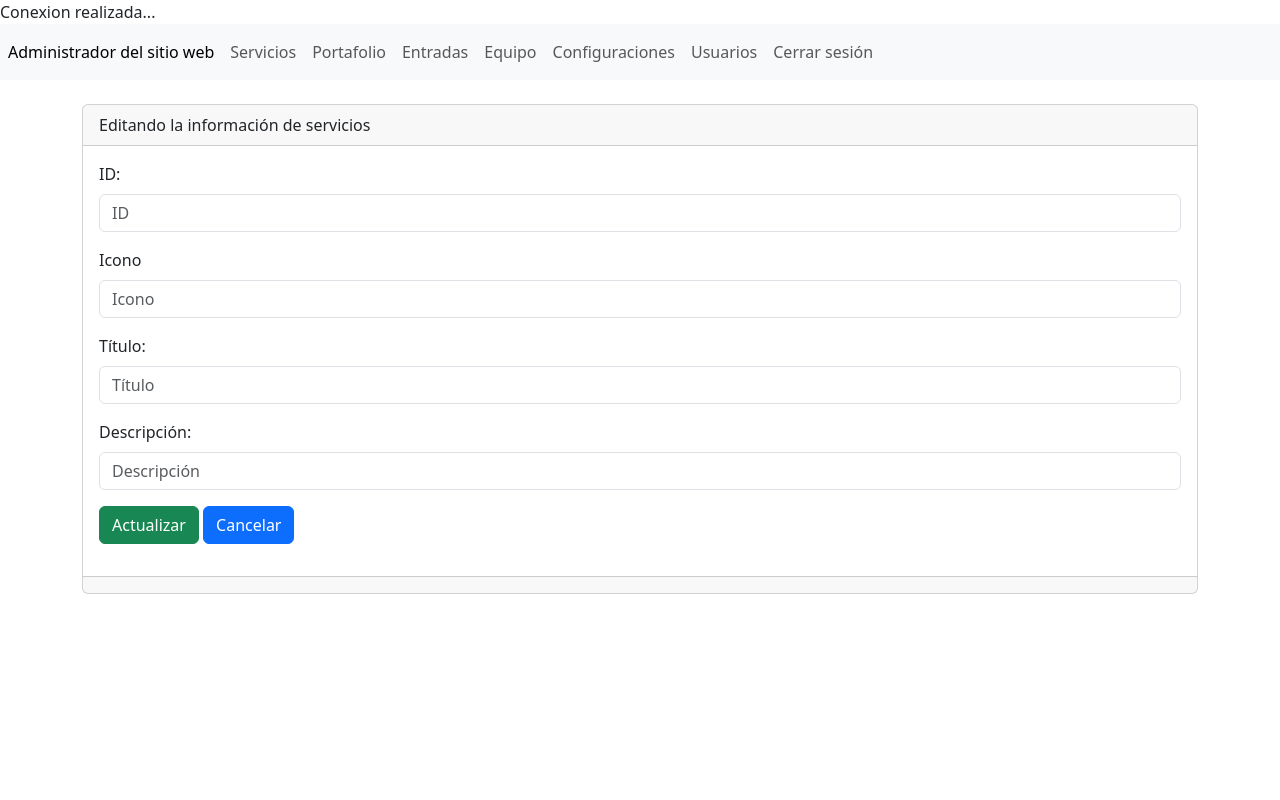
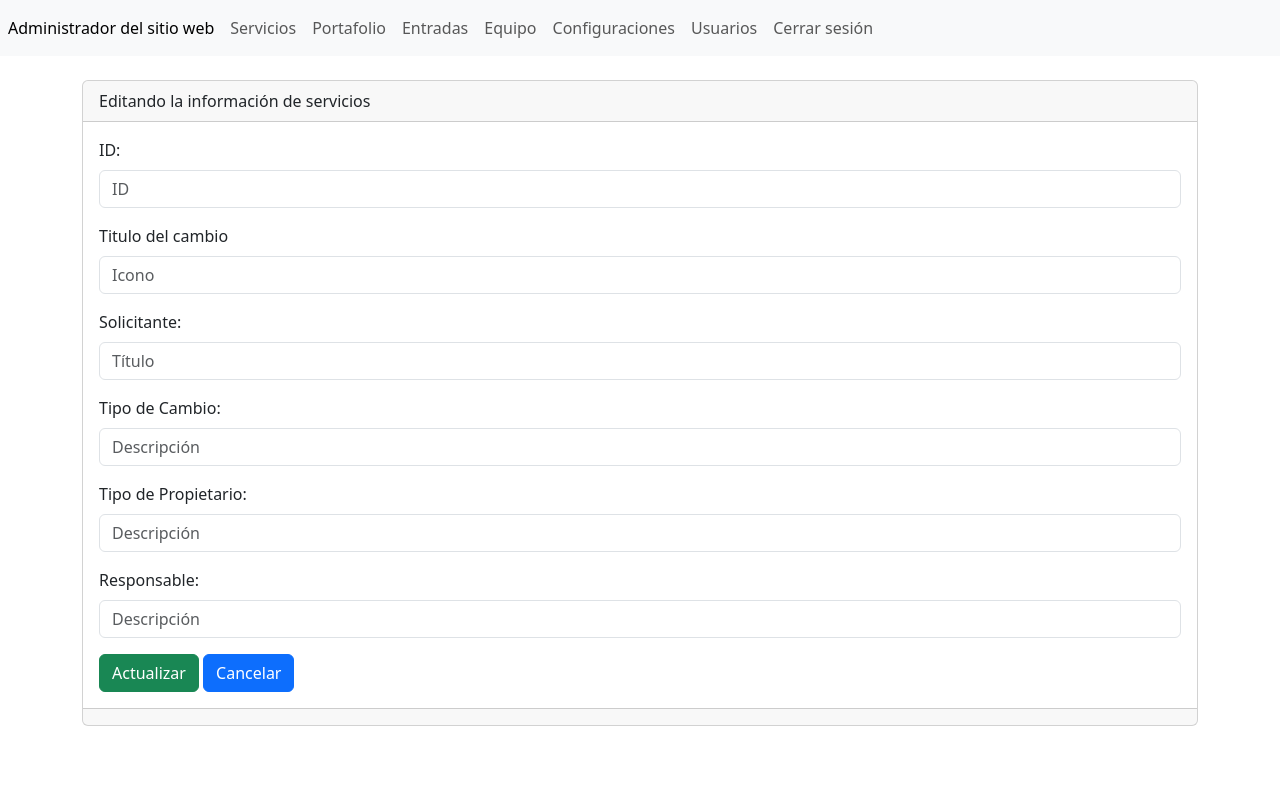
Before and after one commit to AngieCaiza27/Formulario-Solicitud-de-Cambio, a PHP site: page /FORMULARIO-SOLICITUD-DE-CAMBIO/admin/secciones/servicios/editar.php in a window 1280 px wide. Run offline with PHP 8.4, Linux system fonts and the light colour scheme; data that the repository does not hold is empty.

Commit message:
Se actulizo los formularios y administrador

```diff
--- a/admin/secciones/servicios/editar.php
+++ b/admin/secciones/servicios/editar.php
@@ -1,6 +1,6 @@
 <?php
 
-include("../../bd.php");
+include("../../../conexion.php");
 include("../../templates/header.php");
 
 if (isset($_GET['txtID'])) {
@@ -8,14 +8,20 @@ if (isset($_GET['txtID'])) {
 
     $txtID=(isset($_GET['txtID']) )?$_GET['txtID']:"";
 
-    $sentencia=$conexion->prepare("SELECT * FROM tbl_servicios WHERE id=:id ");
+    $sentencia=$conn->prepare("SELECT * FROM formularios WHERE id=:id ");
     $sentencia->bindParam(":id",$txtID);
     $sentencia->execute();
     $registro=$sentencia->fetch(PDO::FETCH_LAZY);
 
-    $icono=$registro['icono'];
-    $titulo=$registro['titulo'];
-    $descripcion=$registro['descripcion'];
+    $icono=$registro['titulo_del_cambio'];
+    $titulo=$registro['solicitante_del_cambio'];
+    $descripcion=$registro['tipo_de_cambio'];
+    $propietario=$registro['propietario_del_cambio'];
+    $reponsable=$registro['responsable_del_cambio'];
+    $serviciocambio=$registro['servicios_afectados'];
+    $razon=$registro['razon_del_cambio'];
+    $descambio=$registro['descripcion_del_cambio'];
+    $aprobador=$registro['aprobador'];
 }
 
 if($_POST){
@@ -25,15 +31,30 @@ if($_POST){
     $icono=(isset($_POST['icono']))?$_POST['icono']:"";
     $titulo=(isset($_POST['titulo']))?$_POST['titulo']:"";
     $descripcion=(isset($_POST['descripcion']))?$_POST['descripcion']:"";
+    $propietario=(isset($_POST['propietario']))?$_POST['propietario']:"";
+    $reponsable=(isset($_POST['responsable']))?$_POST['responsable']:"";
+    $serviciocambio=(isset($_POST['serviciocambio']))?$_POST['serviciocambio']:"";
+    $razon=(isset($_POST['razon']))?$_POST['razon']:"";
+    $descambio=(isset($_POST['descambio']))?$_POST['descambio']:"";
+    $aprobador=(isset($_POST['aprobador']))?$_POST['aprobador']:"";
 
-    $sentencia=$conexion->prepare("UPDATE tbl_servicios
+
+    $sentencia=$conexion->prepare("UPDATE formularios
     SET
-    icono=:icono,
+    =:icono,
     titulo=:titulo,
     descripcion=:descripcion
+    propietario=:propietario
+    responsable=:responsable
+    serviciocambio=:serviciocambio
+    razon=:razon
+    descambio=:descambio
+    aprobador=:aprobador
+
     WHERE id=:id ");
-
-    $sentencia->bindParam(":icono",$icono);
+    $sentencia->bindParam(":titulo_del_cambio",$responsable);
+    $sentencia->bindParam(":titulo_del_cambio",$propietario);
+    $sentencia->bindParam(":titulo_del_cambio",$icono);
     $sentencia->bindParam(":titulo",$titulo);
     $sentencia->bindParam(":descripcion",$descripcion);
     $sentencia->bindParam(":id",$txtID);
@@ -67,7 +88,7 @@ if($_POST){
 
 
 <div class="mb-3">
-    <label for="icono" class="form-label">Icono</label>
+    <label for="icono" class="form-label">Titulo del cambio</label>
     <input
         value="<?php echo $icono;?>"
         type="text"
@@ -80,7 +101,7 @@ if($_POST){
 </div>
 
 <div class="mb-3">
-    <label for="titulo" class="form-label">Título:</label>
+    <label for="titulo" class="form-label">Solicitante:</label>
     <input
         value="<?php echo $titulo;?>"
         type="text"
@@ -93,7 +114,7 @@ if($_POST){
 </div>
 
 <div class="mb-3">
-    <label for="descripcion" class="form-label">Descripción:</label>
+    <label for="descripcion" class="form-label">Tipo de Cambio:</label>
     <input
         value="<?php echo $descripcion;?>"
         type="text"
@@ -105,7 +126,31 @@ if($_POST){
     />
 </div>
 
+<div class="mb-3">
+    <label for="propietario" class="form-label">Tipo de Propietario:</label>
+    <input
+        value="<?php echo $propietario;?>"
+        type="text"
+        class="form-control"
+        name="propietario"
+        id="propietario"
+        aria-describedby="helpId"
+        placeholder="Descripción"
+    />
+</div>
 
+<div class="mb-3">
+    <label for="responsable" class="form-label">Responsable:</label>
+    <input
+        value="<?php echo $reponsable;?>"
+        type="text"
+        class="form-control"
+        name="responsable"
+        id="responsable"
+        aria-describedby="helpId"
+        placeholder="Descripción"
+    />
+</div>
 <button
     type="submit"
     class="btn btn-success"
--- a/admin/templates/header.php
+++ b/admin/templates/header.php
@@ -1,5 +1,5 @@
 <?php
-$url_base="http://localhost/dashboard/admin/";
+$url_base="http://localhost/FORMULARIO-SOLICITUD-DE-CAMBIO/admin/";
 ?>
 
 <!doctype html>
--- a/conexion.php
+++ b/conexion.php
@@ -5,7 +5,8 @@ $username = "root";
 $password = "";
 $db = "bdFormulario";
 
-$conn = new mysqli($server, $username, $password, $db);
+$conn = new PDO("mysql:host=$server;dbname=$db",$username,$password);
+//$conn = new mysqli($server, $username, $password, $db);
 
 // try{
 
```
Also changed, not shown: admin/secciones/servicios/index.php (+19 -14 lines).
